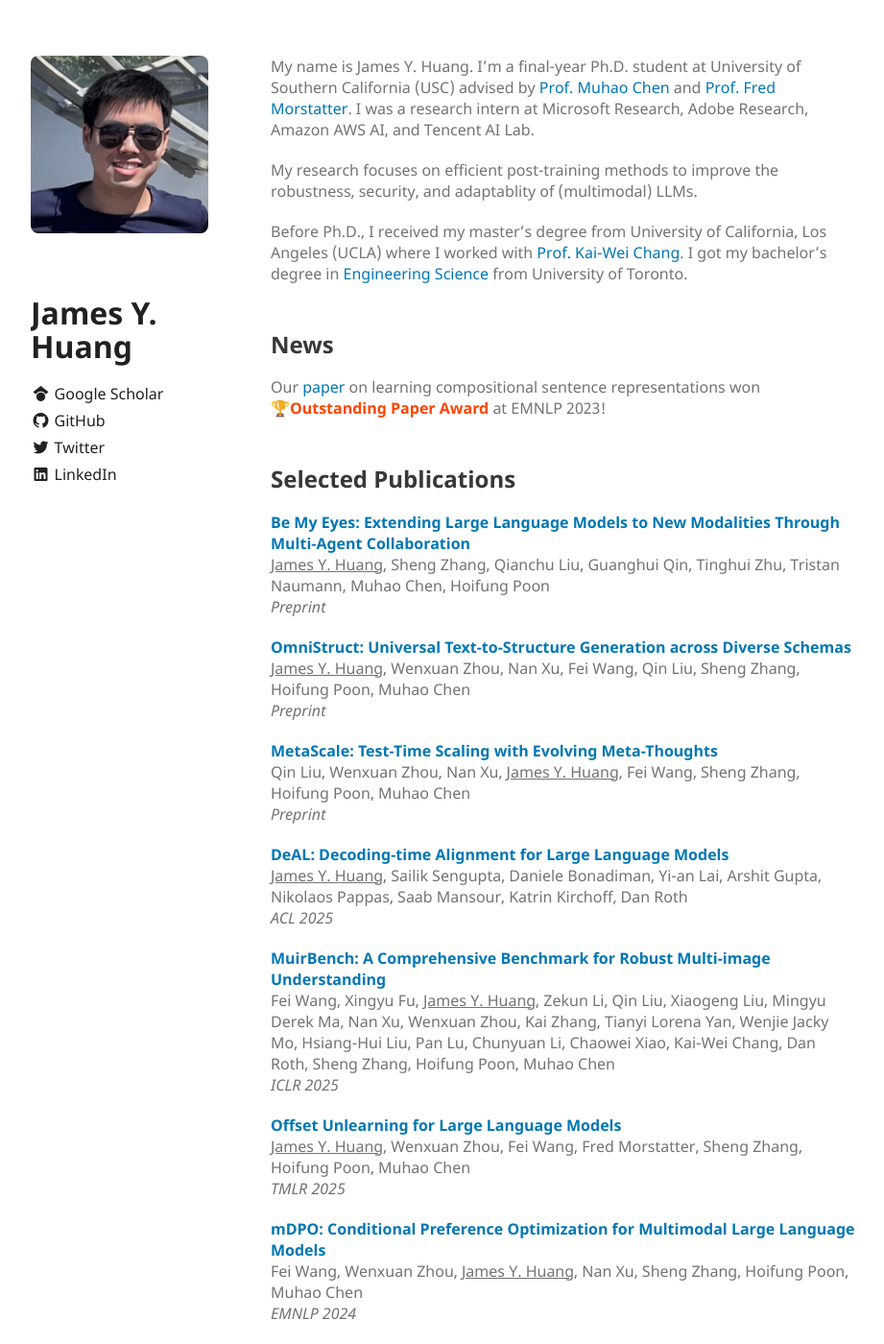
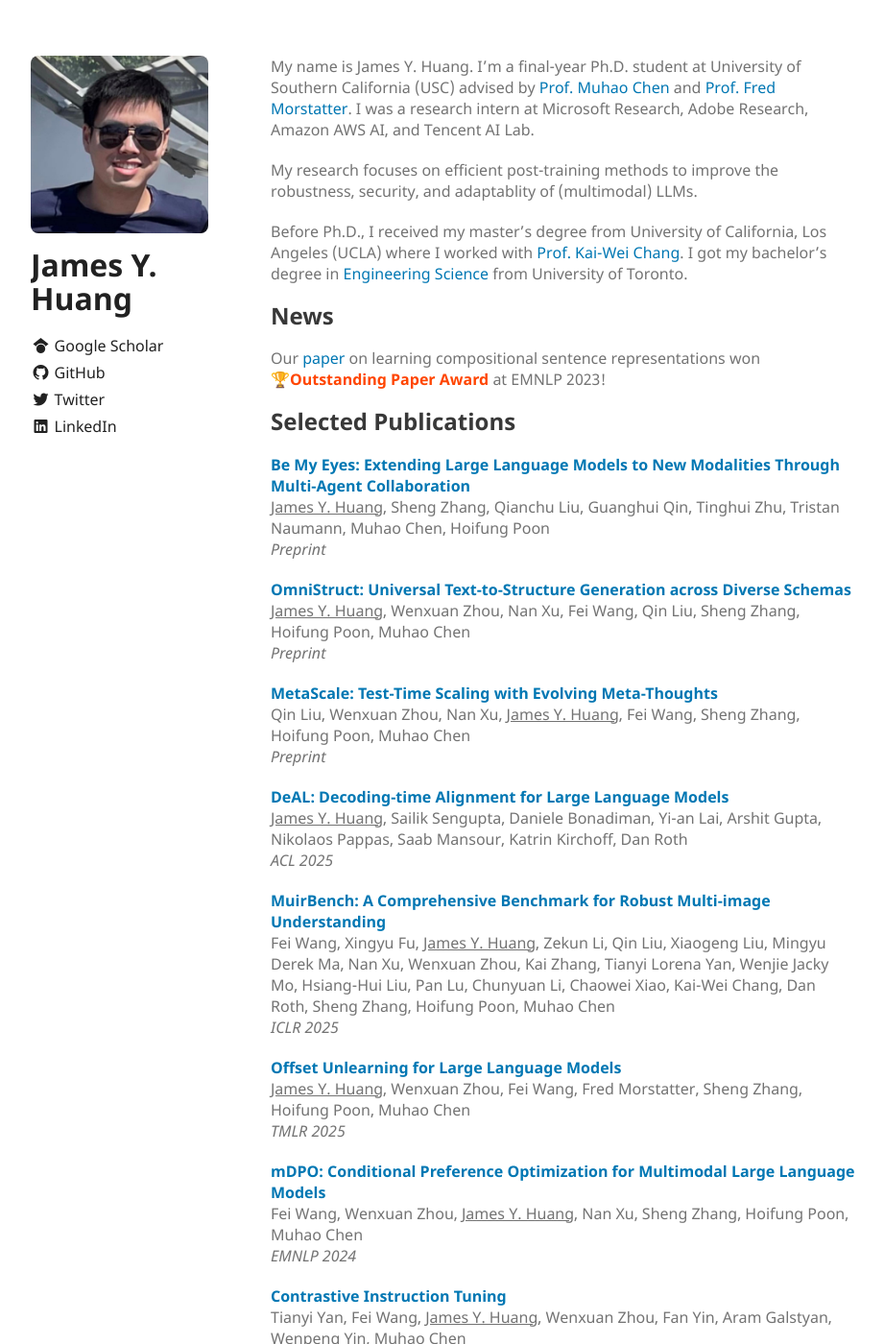
Before and after one commit to jyhuang36/jyhuang36.github.io, a Jekyll site: the page built from index.md, in a window 1280 px wide and 1400 px high. Shown: the whole window at 96% size, without its empty margins (178-1099 px from the left). Built offline with Jekyll 4.4.1, drawn with Linux system fonts in a browser that asks for light colours; the repository's description, which GitHub fills in, is left out.

Commit message:
margin test

```diff
--- a/_sass/jekyll-theme-minimalist.scss
+++ b/_sass/jekyll-theme-minimalist.scss
@@ -12,7 +12,7 @@ body {
 
 h1, h2, h3, h4, h5, h6 {
   color: var(--clr-h1-and-bold);
-  margin:50px 0 20px;
+  margin:0 0 20px;
 }
 
 p, ul, ol, table, pre, dl {
--- a/index.md
+++ b/index.md
@@ -7,13 +7,13 @@ My name is James Y. Huang. I’m a final-year Ph.D. student at University of Sou
 
 My research focuses on efficient post-training methods to improve the robustness, security, and adaptablity of (multimodal) LLMs.
 
-Before Ph.D., I received my master's degree from University of California, Los Angeles (UCLA) where I worked with [Prof. Kai-Wei Chang](http://web.cs.ucla.edu/~kwchang/). I got my bachelor's degree in [Engineering Science](https://engsci.utoronto.ca/program/what-is-engsci/) from University of Toronto.
+Before Ph.D., I received my master's degree from University of California, Los Angeles (UCLA) where I worked with [Prof. Kai-Wei Chang](http://web.cs.ucla.edu/~kwchang/). I got my bachelor's degree in [Engineering Science](https://engsci.utoronto.ca/program/what-is-engsci/) from University of Toronto.<br>
 
 
 ## News
 
 Our [paper](https://arxiv.org/pdf/2305.14599) on learning compositional sentence representations won \\
-&#127942;**<span style="color:orangered">Outstanding Paper Award</span>** at EMNLP 2023!
+&#127942;**<span style="color:orangered">Outstanding Paper Award</span>** at EMNLP 2023!<br>
 
 
 ## Selected Publications
```
